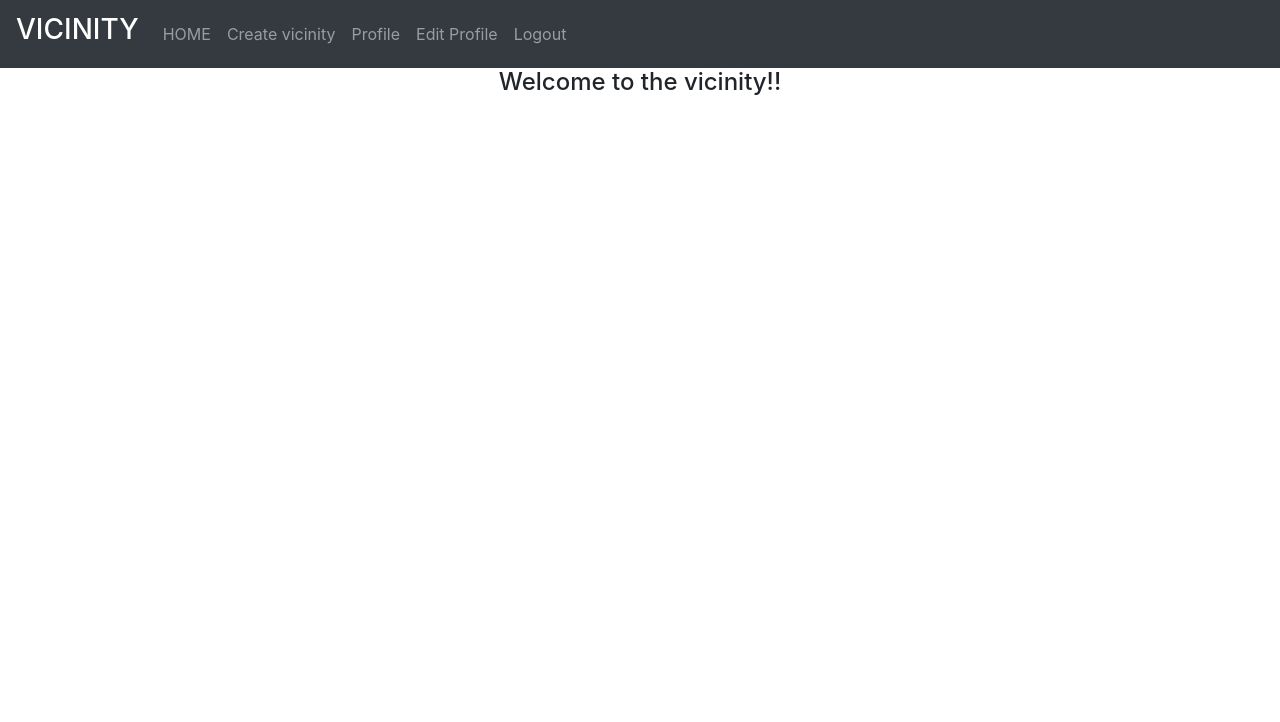
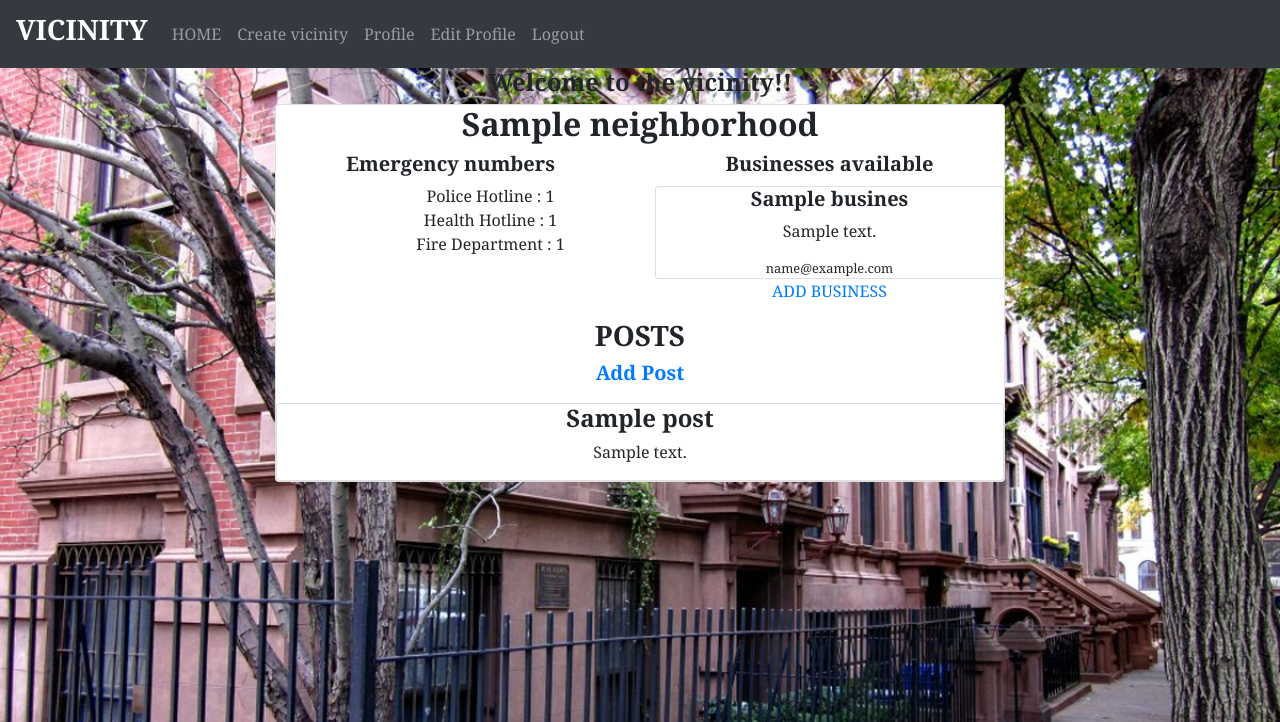
Before and after one commit to estherndichu/django-4, a Django app: page /single_hood/1 in a window 1280 px wide. Shown: the top 722 px of the page. Run offline with Django 3.2, Linux system fonts and the light colour scheme; tables that the repository leaves empty hold one stand-in row (values such as "Sample post"); some libraries are stand-ins or nearby versions.

Commit message:
single neighborhood view

```diff
--- a/vicinity/admin.py
+++ b/vicinity/admin.py
@@ -1,7 +1,8 @@
 from django.contrib import admin
-from .models import Neighborhood,Profile,Business
+from .models import Neighborhood,Profile,Business, Post
 
 # Register your models here.
 admin.site.register(Neighborhood)
 admin.site.register(Profile)
 admin.site.register(Business)
+admin.site.register(Post)
--- a/vicinity/templates/hood/base.html
+++ b/vicinity/templates/hood/base.html
@@ -26,7 +26,18 @@
 
   {% endblock %}
 
-
+<style>
+  h1,h2,h3,h4,h5{
+    font-weight: bold;
+  }
+  body{
+    font-weight: 500;
+    font-family: Georgia, 'Times New Roman', Times, serif;
+    background-image: url({% static 'images/img.jpg' %});
+    background-repeat: no-repeat;
+    background-size: cover;
+  }
+</style>
 </body>
 
 </html>
--- a/vicinity/templates/hood/business.html
+++ b/vicinity/templates/hood/business.html
@@ -5,7 +5,7 @@
     <div class="row">
         <div class="col-md-4"></div>
         <div class="col-md-4">
-            <form action="{% url 'business'%}" class="container" method="POST" enctype="multipart/form-data">
+            <form action="" class="container" method="POST" enctype="multipart/form-data">
                 {% csrf_token %}
                 {{form|crispy}}
                 <button class="btn btn-primary btn-sm" type="submit">Add Business</button>
--- a/vicinity/templates/hood/index.html
+++ b/vicinity/templates/hood/index.html
@@ -4,11 +4,12 @@
 
 {% block content %}
 <div class="container" style="margin-top: 150px;">
+    <h1 >Available Neighborhoods</h1>
     <div class="row">
         {% for vicinity in vicinity %}
         <div class="col-md-4">
             <div class="card">
-                <h3 class="text-center">{{vicinity.name}}</h3>
+                <h3 class="text-center"><a href="{%url 'single_hood' vicinity.id %} ">{{vicinity.name}}, {{vicinity.location}}</a></h3>
                 <p>{{vicinity.description}}</p>
                 {% if request.user.profile.neighborhood %}
                     <a href="{% url 'leave' vicinity.id %}" class="btn btn-outline-danger btn-sm">Leave Hood</a>
--- a/vicinity/templates/hood/single.html
+++ b/vicinity/templates/hood/single.html
@@ -1,12 +1,14 @@
 {% extends 'hood/base.html' %}
 {% load bootstrap4 %}
 
+{% block content %}
 <div class="container">
     <div class="row">
         <div class="col-md-2"></div>
         <div class="col-md-8">
-            <p><a href="{% url 'business'%}">ADD BUSINESS</a></p>
-            <h4 class="text-center">{{hood.name}}</h4>
+            <div class="card">
+
+                <h2 class="text-center">{{hood.name}}</h2>
                 <div class="row">
                     <div class="col-md-6">
                         <h5>Emergency numbers</h5>
@@ -17,12 +19,32 @@
                         </ul>
                     </div>
                     <div class="col-md-6">
+
                         <h5>Businesses available</h5>
+                        {% for business in business %}
+                        <div class="card" style="margin-top: 10px;">
+                            <h5>{{business.name}}</h5>
+                            <p>{{business.address}}</p>
+                            <small>{{business.email}}</small>
+                        </div>
+                        {% endfor %}
+                        <p><a href="{% url 'business' hood.id %}">ADD BUSINESS</a></p>
                     </div>
                 </div>
 
                 <h3>POSTS</h3>
+                <h5><a href="{% url 'post' %} ">Add Post</a></h5>
+                {% for post in posts %}
+                <div class="card" style="margin-top: 10px;">
+                    <h4>{{post.title}}</h4>
+                    <p>{{post.details}}</p>
+                </div>
+            </div>
+
+
+            {% endfor %}
         </div>
         <div class="col-md-2"></div>
     </div>
 </div>
+{% endblock %}
--- a/vicinity/urls.py
+++ b/vicinity/urls.py
@@ -13,6 +13,7 @@ urlpatterns = [
     url('join/(\d+)', views.join, name='join'),
     url('leave/(\d+)', views.leave, name='leave'),
     url('single_hood/(\d+)', views.single_hood, name='single_hood'),
+    url('business/(\d+)', views.business, name='business'),
     url('post/', views.post, name='post')
 ]
 
--- a/vicinity/views.py
+++ b/vicinity/views.py
@@ -72,6 +72,12 @@ def single_hood(request, hood_id):
     hood = Neighborhood.objects.get(id=hood_id)
     business = Business.objects.filter(hood = hood)
     posts = Post.objects.filter(hood=hood)
+    return render(request,'hood/single.html',{'hood':hood, 'business':business, 'posts':posts})
+
+@login_required()
+def business(request,hood_id):
+    hood = Neighborhood.objects.get(id=hood_id)
+    current_user = request.user
     if request.method == 'POST':
         form = BusinessForm(request.POST, request.FILES)
         if form.is_valid():
@@ -79,10 +85,10 @@ def single_hood(request, hood_id):
             biz.user = current_user
             biz.hood = hood
             biz.save()
-        return redirect('single_hood')
+        return redirect('single_hood', hood.id)
     else:
         form = BusinessForm(auto_id=False)
-    return render(request,'hood/single.html',{'hood':hood})
+    return render(request, 'hood/business.html', {"form": form})
 
 @login_required()
 def post(request):
@@ -97,7 +103,7 @@ def post(request):
             title.author = current_user
             title.hood = hood
             title.save()
-            return redirect('single_hood')
+            return redirect('single_hood', hood.id)
     else:
         form = PostForm
     return render(request, 'hood/post.html', {'posts':posts, "form": form})
```
Also changed, not shown: static/images/img.jpg (added). Lines whose indentation alone changed are shown as unchanged.
